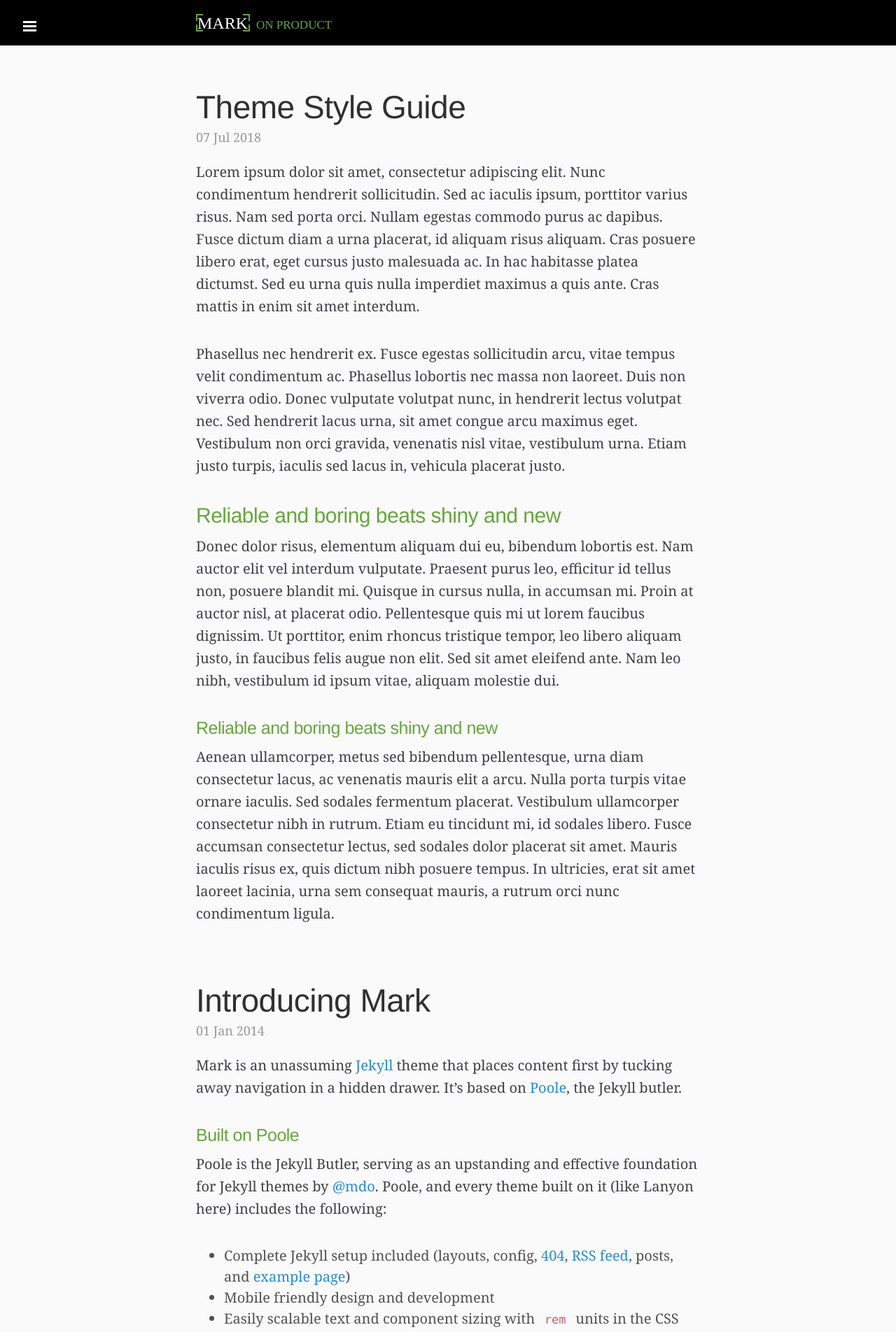
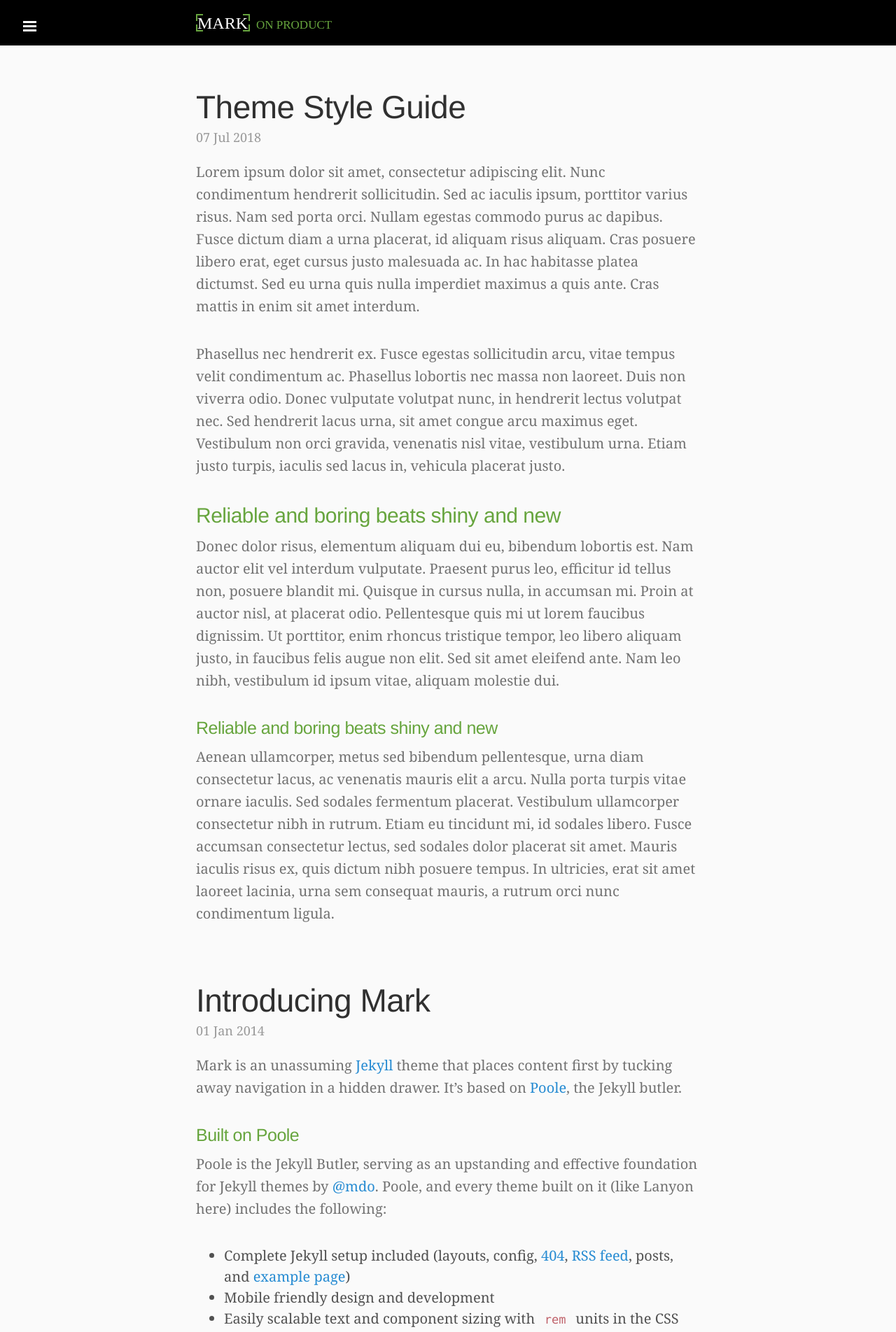
Before and after one commit to markthelefty/markthelefty.github.io, a Jekyll site: the page built from index.html, in a window 1280 px wide. Shown: the top 1904 px of the page at 70% size. Built offline with Jekyll 4.4.1, drawn with Linux system fonts in a browser that asks for light colours; some web fonts are replaced; Markdown is read by kramdown in place of the engine named in the settings; the list of posts is cut into pages by our own code.

Commit message:
type adjustments

```diff
--- a/public/css/custom.css
+++ b/public/css/custom.css
@@ -59,5 +59,5 @@ h2, h3, h4 {
   line-height: 1.6;
   margin-bottom: 1.8rem;
   font-weight:400;
-  color: #3F3F46;
+  color: #727272;
  }
```
